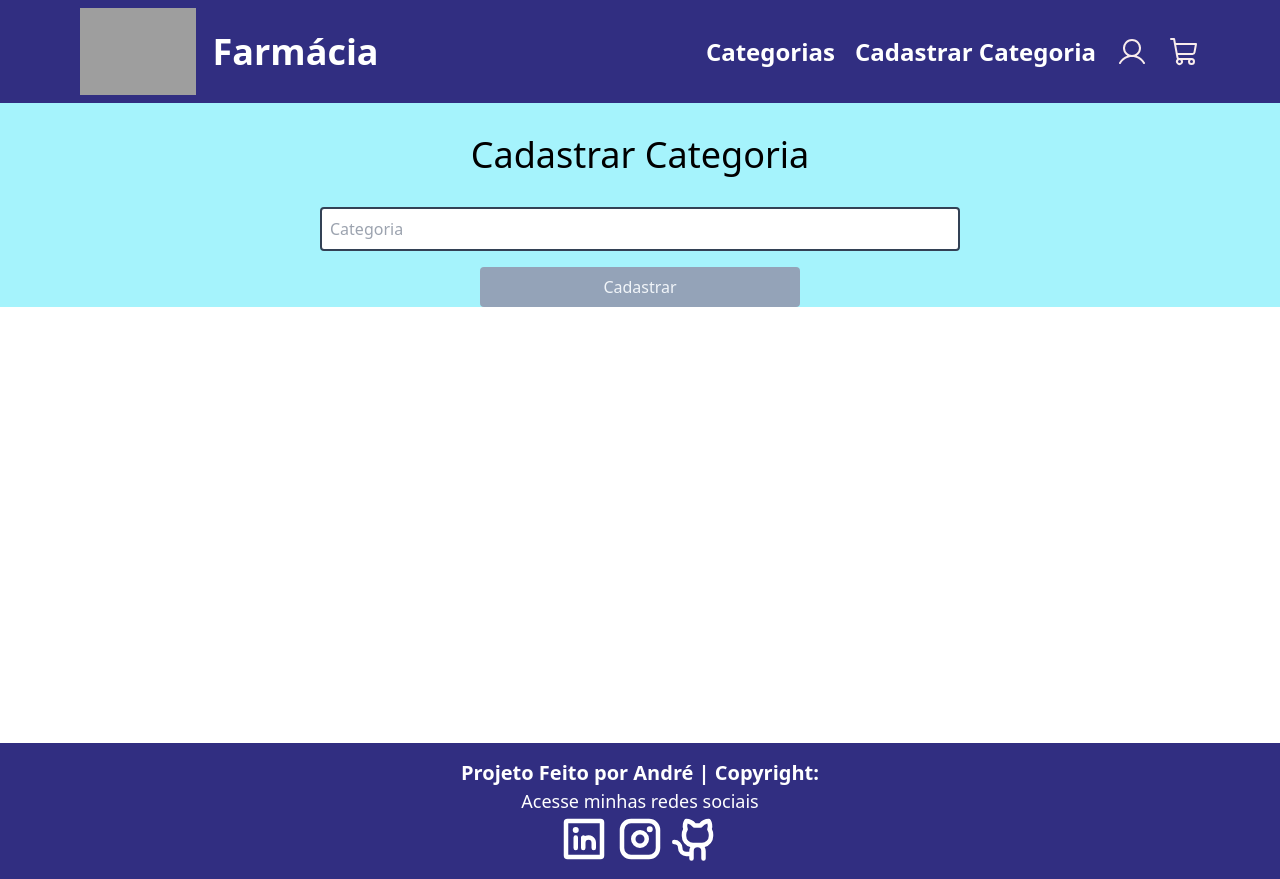
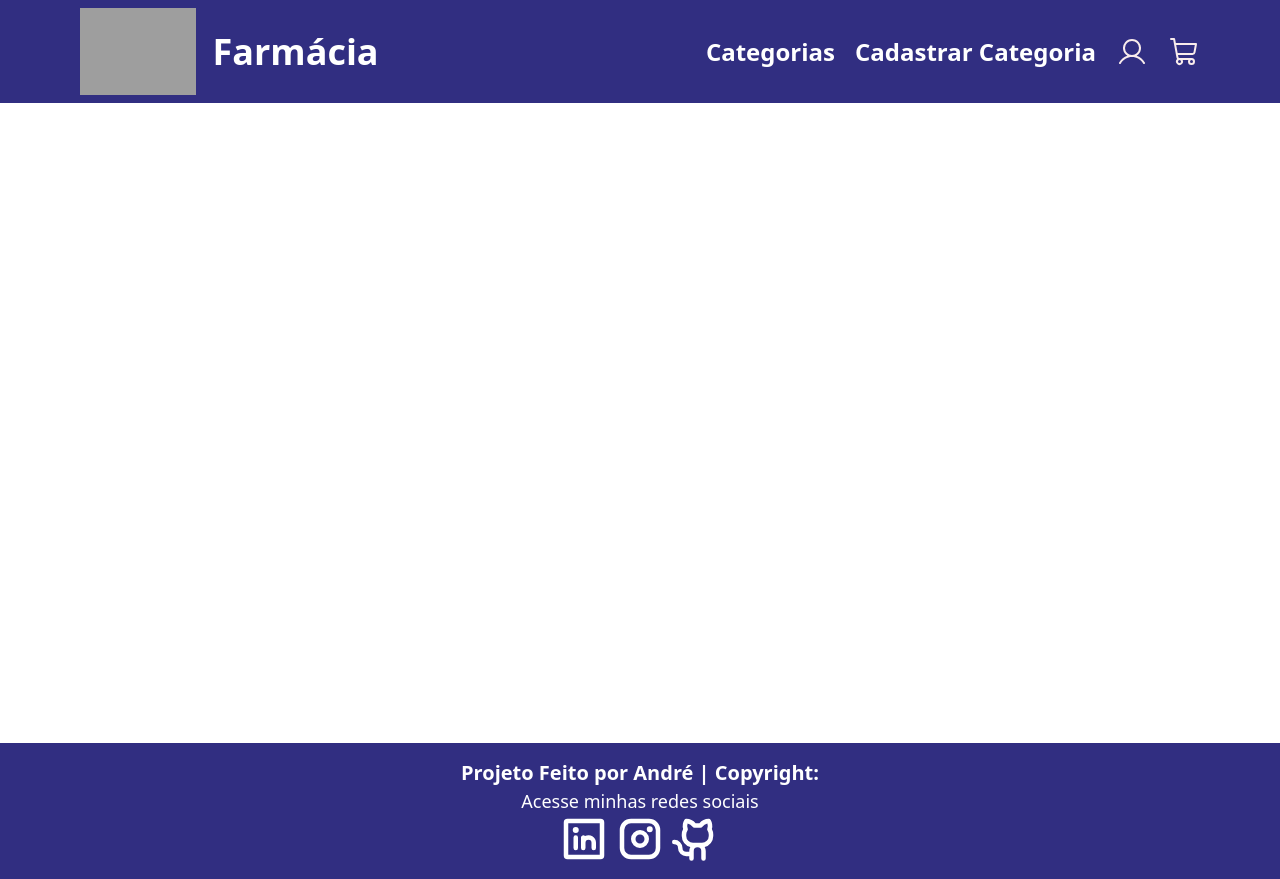
Before and after one commit to andrenas95/projeto_final_bloco_03, a React (Vite) app: page /cadastrarcategorias in a window 1280 px wide. Built offline with nearby package versions, Linux system fonts and the light colour scheme; grey boxes are pictures that could not be loaded.

Commit message:
atualizado

```diff
--- a/src/App.tsx
+++ b/src/App.tsx
@@ -18,9 +18,9 @@ function App() {
             <Routes>
               <Route path="/" element={<Home />} />
               <Route path="/categorias" element={<ListaCategorias />} />
-              <Route path="/cadastrarcategorias" element={<FormCategoria />} />
-              <Route path="/editarcategorias/:id" element={<FormCategoria />} />
-              <Route path="/deletarcategorias/:id" element={<DeletarCategoria />} />
+              <Route path="/cadastrarcategoria" element={<FormCategoria />} />
+              <Route path="/editarcategoria/:id" element={<FormCategoria />} />
+              <Route path="/deletarcategoria/:id" element={<DeletarCategoria />} />
             </Routes>
           </div>
           <Footer />
```
